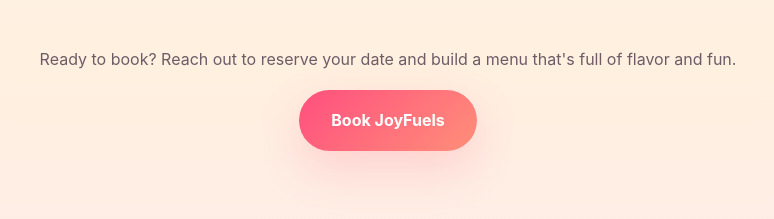
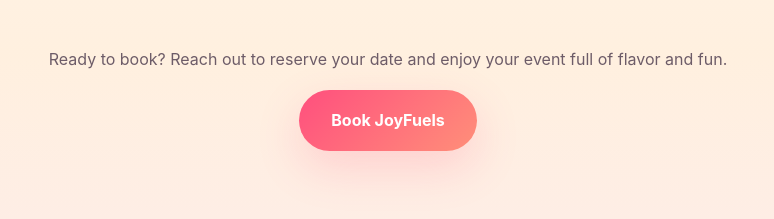
Before and after one commit to jyork-dev/joyfuel-energy, a plain HTML site: page events.html in a window 1280 px wide. Shown: the part 265-484 px from the top of the page, 252-1026 px from the left. Drawn offline with Linux system fonts and the light colour scheme; no server answers.

Commit message:
update wording on events page

```diff
--- a/events.html
+++ b/events.html
@@ -54,8 +54,7 @@
         <div id="events-pagination" class="events-pagination" aria-label="Event pagination"></div>
         <div class="event-copy">
           <p>
-            Ready to book? Reach out to reserve your date and build a menu
-            that's full of flavor and fun.
+            Ready to book? Reach out to reserve your date and enjoy your event full of flavor and fun.
           </p>
           <a class="button button-primary" href="contact.html">Book JoyFuels</a>
         </div>
```
